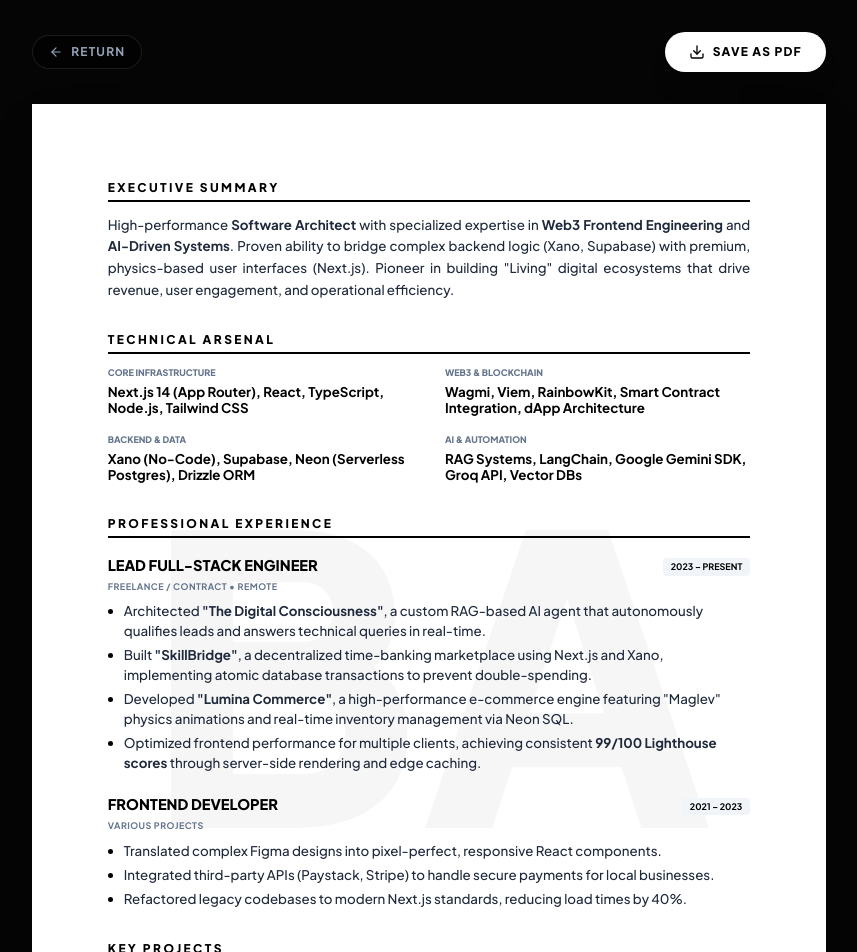
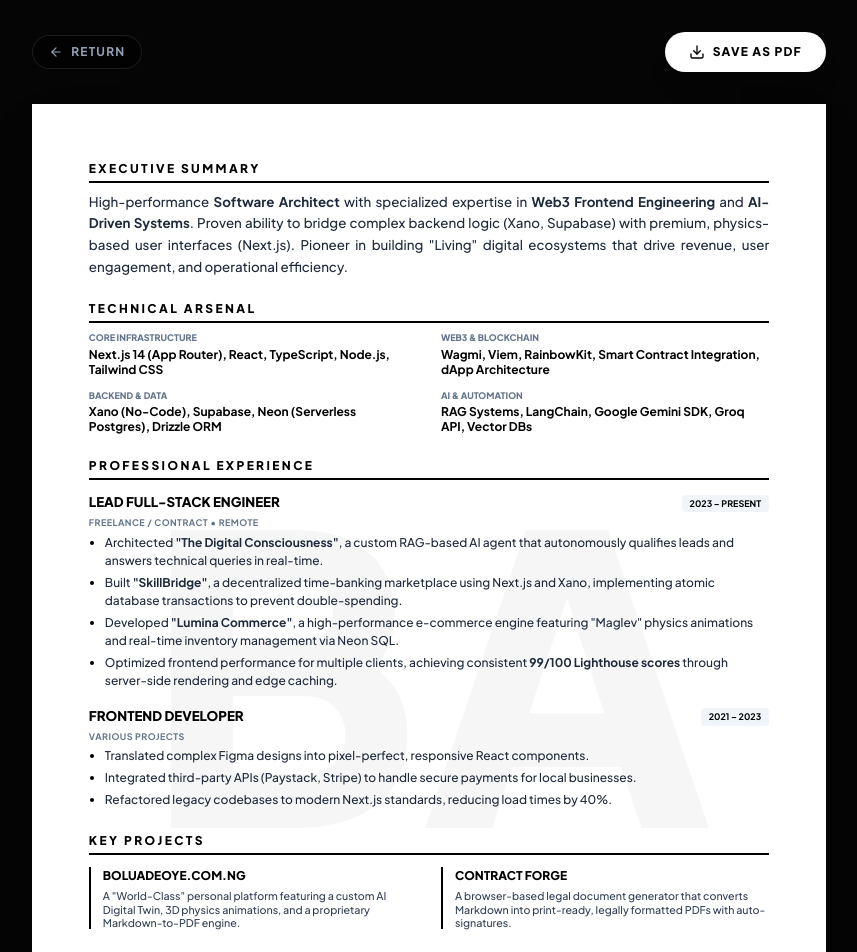
Before and after one commit to boluadeoye/world-class-blog-frontend, a Next.js app: page /resume in a window 1280 px wide. Shown: the top 952 px of the page, without its empty margins (211-1068 px from the left). Built offline with nearby package versions, Linux system fonts and the light colour scheme.

Commit message:
Fix: Compact resume layout to fit one page and force header visibility in print

```diff
--- a/src/app/resume/page.js
+++ b/src/app/resume/page.js
@@ -10,17 +10,19 @@ export default function ResumePage() {
   return (
     <main className="min-h-screen bg-[#050505] text-white font-sans flex flex-col items-center py-8 px-4 relative z-50">
 
-      {/* === FORCE HIDE GLOBAL HEADER === */}
+      {/* === PRINT OPTIMIZATION === */}
       <style jsx global>{`
         header { display: none !important; }
         @media print {
-          @page { margin: 0; size: auto; }
-          body { background: white; }
+          @page { margin: 0.5cm; size: A4; }
+          body { background: white; -webkit-print-color-adjust: exact; }
+          .no-print { display: none !important; }
+          .print-force { display: block !important; }
         }
       `}</style>
 
       {/* === ACTIONS (Hidden on Print) === */}
-      <div className="w-full max-w-[210mm] flex justify-between items-center mb-8 print:hidden sticky top-4 z-50">
+      <div className="w-full max-w-[210mm] flex justify-between items-center mb-8 no-print sticky top-4 z-50">
         <Link href="/" className="flex items-center gap-2 text-slate-400 hover:text-white text-xs font-bold uppercase tracking-widest bg-black/50 backdrop-blur-md px-4 py-2 rounded-full border border-white/10">
           <ArrowLeft size={14} /> Return
         </Link>
@@ -33,7 +35,7 @@ export default function ResumePage() {
       </div>
 
       {/* === THE DOCUMENT === */}
-      <div className="bg-white text-black w-full max-w-[210mm] min-h-[297mm] p-[15mm] md:p-[20mm] shadow-2xl relative overflow-hidden print:shadow-none print:w-full print:max-w-none print:p-[15mm] print:m-0">
+      <div className="bg-white text-black w-full max-w-[210mm] min-h-[297mm] p-[15mm] shadow-2xl relative overflow-hidden print:shadow-none print:w-full print:max-w-none print:h-auto print:overflow-visible print:p-[10mm]">
 
         {/* WATERMARK */}
         <div className="absolute top-1/2 left-1/2 -translate-x-1/2 -translate-y-1/2 text-[400px] font-black text-slate-900 opacity-[0.03] pointer-events-none select-none z-0 leading-none">
@@ -42,64 +44,64 @@ export default function ResumePage() {
 
         <div className="relative z-10">
           {/* HEADER */}
-          <header className="border-b-4 border-black pb-6 mb-8">
-            <h1 className="text-5xl md:text-6xl font-black uppercase tracking-tighter leading-[0.9] mb-4">
+          <header className="border-b-4 border-black pb-4 mb-6 print-force">
+            <h1 className="text-5xl md:text-6xl font-black uppercase tracking-tighter leading-[0.9] mb-3">
               Boluwatife<br/>Adeoye
             </h1>
             <div className="flex flex-col md:flex-row md:items-center justify-between gap-4">
-              <p className="text-sm font-bold bg-black text-white px-2 py-1 inline-block uppercase tracking-[0.2em]">
+              <p className="text-sm font-bold bg-black text-white px-2 py-1 inline-block uppercase tracking-[0.2em] print:text-black print:bg-transparent print:border print:border-black">
                 Senior Full-Stack Engineer
               </p>
-              <div className="flex flex-wrap gap-x-6 gap-y-1 text-[10px] font-bold uppercase tracking-wider text-slate-600">
-                <span className="flex items-center gap-1"><Globe size={10} /> boluadeoye.com.ng</span>
-                <span className="flex items-center gap-1"><Mail size={10} /> boluadeoye97@gmail.com</span>
-                <span className="flex items-center gap-1"><Phone size={10} /> +234 810 629 3674</span>
+              <div className="flex flex-wrap gap-x-5 gap-y-1 text-[9px] font-bold uppercase tracking-wider text-slate-600 print:text-black">
+                <span className="flex items-center gap-1">boluadeoye.com.ng</span>
+                <span className="flex items-center gap-1">boluadeoye97@gmail.com</span>
+                <span className="flex items-center gap-1">+234 810 629 3674</span>
               </div>
             </div>
           </header>
 
           {/* SUMMARY */}
-          <section className="mb-8">
-            <h2 className="text-xs font-black uppercase tracking-[0.2em] border-b-2 border-black pb-1 mb-3">Executive Summary</h2>
-            <p className="text-[10pt] leading-relaxed text-justify font-medium text-slate-800">
+          <section className="mb-6">
+            <h2 className="text-xs font-black uppercase tracking-[0.2em] border-b-2 border-black pb-1 mb-2">Executive Summary</h2>
+            <p className="text-[10pt] leading-relaxed text-justify font-medium text-slate-800 print:text-black">
               High-performance <strong>Software Architect</strong> with specialized expertise in <strong>Web3 Frontend Engineering</strong> and <strong>AI-Driven Systems</strong>. Proven ability to bridge complex backend logic (Xano, Supabase) with premium, physics-based user interfaces (Next.js). Pioneer in building "Living" digital ecosystems that drive revenue, user engagement, and operational efficiency.
             </p>
           </section>
 
           {/* SKILLS GRID */}
-          <section className="mb-8">
-            <h2 className="text-xs font-black uppercase tracking-[0.2em] border-b-2 border-black pb-1 mb-3">Technical Arsenal</h2>
-            <div className="grid grid-cols-2 gap-y-4 gap-x-8">
+          <section className="mb-6">
+            <h2 className="text-xs font-black uppercase tracking-[0.2em] border-b-2 border-black pb-1 mb-2">Technical Arsenal</h2>
+            <div className="grid grid-cols-2 gap-y-3 gap-x-6">
               <div>
-                <p className="text-[9px] font-black uppercase text-slate-500 mb-1">Core Infrastructure</p>
-                <p className="text-[10pt] font-bold leading-tight">Next.js 14 (App Router), React, TypeScript, Node.js, Tailwind CSS</p>
+                <p className="text-[9px] font-black uppercase text-slate-500 mb-0.5 print:text-black">Core Infrastructure</p>
+                <p className="text-[9pt] font-bold leading-tight">Next.js 14 (App Router), React, TypeScript, Node.js, Tailwind CSS</p>
               </div>
               <div>
-                <p className="text-[9px] font-black uppercase text-slate-500 mb-1">Web3 & Blockchain</p>
-                <p className="text-[10pt] font-bold leading-tight">Wagmi, Viem, RainbowKit, Smart Contract Integration, dApp Architecture</p>
+                <p className="text-[9px] font-black uppercase text-slate-500 mb-0.5 print:text-black">Web3 & Blockchain</p>
+                <p className="text-[9pt] font-bold leading-tight">Wagmi, Viem, RainbowKit, Smart Contract Integration, dApp Architecture</p>
               </div>
               <div>
-                <p className="text-[9px] font-black uppercase text-slate-500 mb-1">Backend & Data</p>
-                <p className="text-[10pt] font-bold leading-tight">Xano (No-Code), Supabase, Neon (Serverless Postgres), Drizzle ORM</p>
+                <p className="text-[9px] font-black uppercase text-slate-500 mb-0.5 print:text-black">Backend & Data</p>
+                <p className="text-[9pt] font-bold leading-tight">Xano (No-Code), Supabase, Neon (Serverless Postgres), Drizzle ORM</p>
               </div>
               <div>
-                <p className="text-[9px] font-black uppercase text-slate-500 mb-1">AI & Automation</p>
-                <p className="text-[10pt] font-bold leading-tight">RAG Systems, LangChain, Google Gemini SDK, Groq API, Vector DBs</p>
+                <p className="text-[9px] font-black uppercase text-slate-500 mb-0.5 print:text-black">AI & Automation</p>
+                <p className="text-[9pt] font-bold leading-tight">RAG Systems, LangChain, Google Gemini SDK, Groq API, Vector DBs</p>
               </div>
             </div>
           </section>
 
           {/* EXPERIENCE */}
-          <section className="mb-8">
-            <h2 className="text-xs font-black uppercase tracking-[0.2em] border-b-2 border-black pb-1 mb-4">Professional Experience</h2>
+          <section className="mb-6">
+            <h2 className="text-xs font-black uppercase tracking-[0.2em] border-b-2 border-black pb-1 mb-3">Professional Experience</h2>
 
-            <div className="mb-5">
+            <div className="mb-4">
               <div className="flex justify-between items-end mb-1">
-                <h3 className="text-[11pt] font-black uppercase">Lead Full-Stack Engineer</h3>
-                <span className="text-[9px] font-bold bg-slate-100 px-2 py-0.5 rounded">2023 – PRESENT</span>
+                <h3 className="text-[10pt] font-black uppercase">Lead Full-Stack Engineer</h3>
+                <span className="text-[9px] font-bold bg-slate-100 px-2 py-0.5 rounded print:border print:border-slate-300">2023 – PRESENT</span>
               </div>
-              <p className="text-[9px] font-bold text-slate-500 uppercase tracking-wider mb-2">Freelance / Contract • Remote</p>
-              <ul className="list-disc pl-4 text-[10pt] space-y-1 font-medium text-slate-800 marker:text-black">
+              <p className="text-[9px] font-bold text-slate-500 uppercase tracking-wider mb-1 print:text-black">Freelance / Contract • Remote</p>
+              <ul className="list-disc pl-4 text-[9pt] space-y-1 font-medium text-slate-800 marker:text-black print:text-black">
                 <li>Architected <strong>"The Digital Consciousness"</strong>, a custom RAG-based AI agent that autonomously qualifies leads and answers technical queries in real-time.</li>
                 <li>Built <strong>"SkillBridge"</strong>, a decentralized time-banking marketplace using Next.js and Xano, implementing atomic database transactions to prevent double-spending.</li>
                 <li>Developed <strong>"Lumina Commerce"</strong>, a high-performance e-commerce engine featuring "Maglev" physics animations and real-time inventory management via Neon SQL.</li>
@@ -109,11 +111,11 @@ export default function ResumePage() {
 
             <div>
               <div className="flex justify-between items-end mb-1">
-                <h3 className="text-[11pt] font-black uppercase">Frontend Developer</h3>
-                <span className="text-[9px] font-bold bg-slate-100 px-2 py-0.5 rounded">2021 – 2023</span>
+                <h3 className="text-[10pt] font-black uppercase">Frontend Developer</h3>
+                <span className="text-[9px] font-bold bg-slate-100 px-2 py-0.5 rounded print:border print:border-slate-300">2021 – 2023</span>
               </div>
-              <p className="text-[9px] font-bold text-slate-500 uppercase tracking-wider mb-2">Various Projects</p>
-              <ul className="list-disc pl-4 text-[10pt] space-y-1 font-medium text-slate-800 marker:text-black">
+              <p className="text-[9px] font-bold text-slate-500 uppercase tracking-wider mb-1 print:text-black">Various Projects</p>
+              <ul className="list-disc pl-4 text-[9pt] space-y-1 font-medium text-slate-800 marker:text-black print:text-black">
                 <li>Translated complex Figma designs into pixel-perfect, responsive React components.</li>
                 <li>Integrated third-party APIs (Paystack, Stripe) to handle secure payments for local businesses.</li>
                 <li>Refactored legacy codebases to modern Next.js standards, reducing load times by 40%.</li>
@@ -123,18 +125,18 @@ export default function ResumePage() {
 
           {/* PROJECTS */}
           <section>
-            <h2 className="text-xs font-black uppercase tracking-[0.2em] border-b-2 border-black pb-1 mb-4">Key Projects</h2>
+            <h2 className="text-xs font-black uppercase tracking-[0.2em] border-b-2 border-black pb-1 mb-3">Key Projects</h2>
 
             <div className="grid grid-cols-2 gap-6">
               <div className="border-l-2 border-black pl-3">
-                <h3 className="text-[10pt] font-black uppercase mb-1">BoluAdeoye.com.ng</h3>
-                <p className="text-[9pt] leading-tight font-medium text-slate-700">
+                <h3 className="text-[9pt] font-black uppercase mb-1">BoluAdeoye.com.ng</h3>
+                <p className="text-[8pt] leading-tight font-medium text-slate-700 print:text-black">
                   A "World-Class" personal platform featuring a custom AI Digital Twin, 3D physics animations, and a proprietary Markdown-to-PDF engine.
                 </p>
               </div>
               <div className="border-l-2 border-black pl-3">
-                <h3 className="text-[10pt] font-black uppercase mb-1">Contract Forge</h3>
-                <p className="text-[9pt] leading-tight font-medium text-slate-700">
+                <h3 className="text-[9pt] font-black uppercase mb-1">Contract Forge</h3>
+                <p className="text-[8pt] leading-tight font-medium text-slate-700 print:text-black">
                   A browser-based legal document generator that converts Markdown into print-ready, legally formatted PDFs with auto-signatures.
                 </p>
               </div>
```
